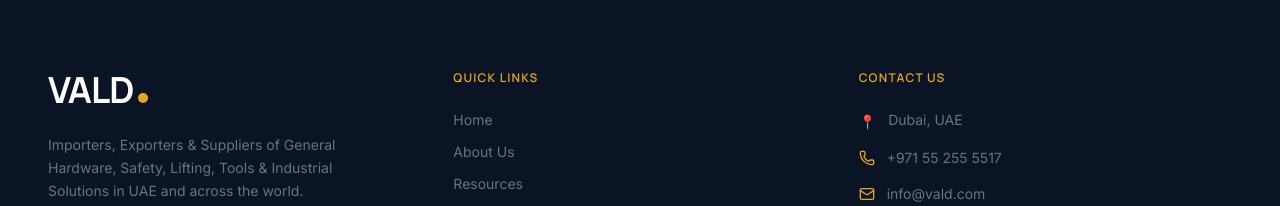
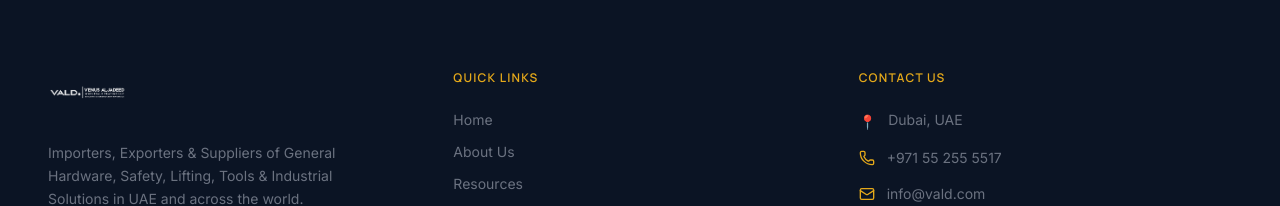
Before and after one commit to venusaljadeed-maker/vald, a Next.js app: page / in a window 1280 px wide. Shown: the part 4129-4335 px from the top of the page. Built offline with nearby package versions, Linux system fonts and the light colour scheme.

Commit message:
feat: use new image as logo in footer

```diff
--- a/remove-bg.js
+++ b/remove-bg.js
@@ -2,7 +2,7 @@ const { Jimp } = require("jimp");
 
 async function removeBackground() {
   try {
-    const image = await Jimp.read("image.png");
+    const image = await Jimp.read("image copy.png");
 
     // Convert pure white (and near white) to transparent
     image.scan(0, 0, image.bitmap.width, image.bitmap.height, function (x, y, idx) {
@@ -16,8 +16,8 @@ async function removeBackground() {
       }
     });
 
-    await image.write("public/images/logo.png");
-    console.log("Background removed and saved to public/images/logo.png");
+    await image.write("public/images/footer-logo.png");
+    console.log("Background removed and saved to public/images/footer-logo.png");
   } catch (error) {
     console.error("Error processing image:", error);
   }
--- a/src/components/layout/Footer.tsx
+++ b/src/components/layout/Footer.tsx
@@ -1,5 +1,6 @@
 import React from "react";
 import Link from "next/link";
+import Image from "next/image";
 import { ArrowRight, Phone, Mail, FileText } from "lucide-react";
 import { Button } from "@/components/ui/Button";
 
@@ -10,11 +11,15 @@ export const Footer = () => {
         <div className="grid grid-cols-1 md:grid-cols-3 gap-12 lg:gap-8 mb-16">
           {/* Brand Info */}
           <div className="lg:pr-12">
-            <Link href="/" className="flex items-baseline mb-6">
-              <span className="font-display font-bold text-4xl text-white tracking-tight">
-                VALD
-              </span>
-              <span className="w-2.5 h-2.5 rounded-full bg-vald-gold ml-1"></span>
+            <Link href="/" className="flex items-center mb-6">
+              <Image
+                src="/images/footer-logo.png"
+                alt="VALD"
+                width={220}
+                height={70}
+                className="h-12 w-auto object-contain brightness-0 invert opacity-90"
+                priority={false}
+              />
             </Link>
             <p className="text-vald-text-grey text-sm leading-relaxed mb-6">
               Importers, Exporters & Suppliers of General Hardware, Safety, Lifting, Tools & Industrial Solutions in UAE and across the world.
```
Also changed, not shown: image copy.png (added), public/images/footer-logo.png (added).
